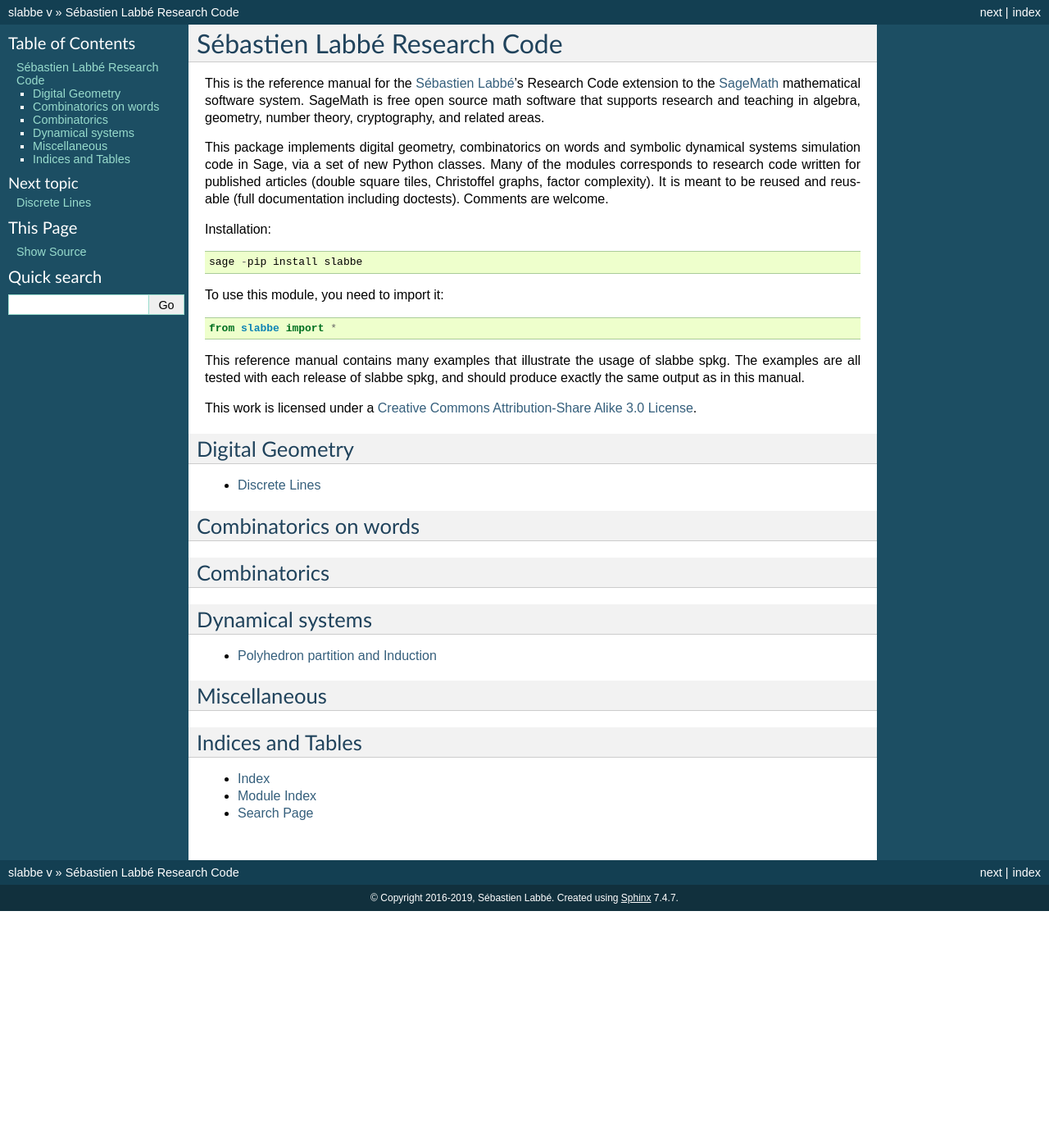
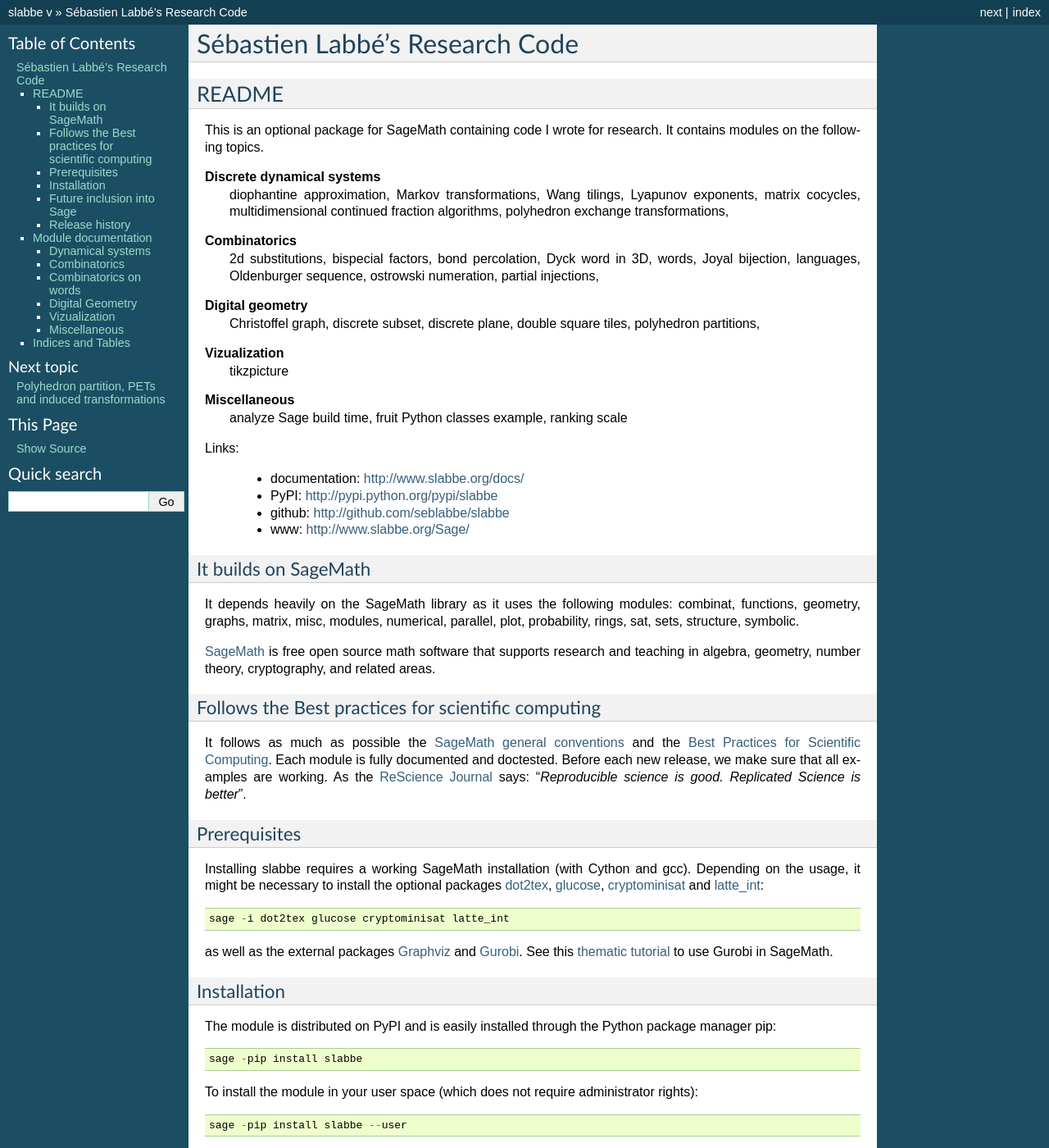
Before and after one commit to seblabbe/slabbe, a Sphinx documentation site: the page built from docs/source/index.rst, in a window 1280 px wide and 1400 px high. Shown: the whole window at 82% size. Built offline with Sphinx 7.4.7, drawn with Linux system fonts in a browser that asks for light colours; formulas are drawn with MathJax 3; pages that are not in the unit, such as notebooks, are missing from menus; the version number could not be read and is left out; some of the changed text lies outside the part shown.

Commit message:
mise a jour README et index.rst de la doc

```diff
--- a/README.rst
+++ b/README.rst
@@ -2,22 +2,25 @@
 Sébastien Labbé's Research Code
 ===============================
 
-This is a optional package for SageMath containing part of my own research
-code. It contains modules on
+README
+======
 
-**Digital geometry**
-  Christoffel graph, discrete subset, discrete plane, double square tiles,
-  polyhedron partitions,
+This is an optional package for SageMath containing code I wrote for research.
+It contains modules on the following topics.
+
+**Discrete dynamical systems**
+  diophantine approximation, Markov transformations, Wang tilings, Lyapunov
+  exponents, matrix cocycles, multidimensional continued fraction algorithms,
+  polyhedron exchange transformations,
 
 **Combinatorics**
   2d substitutions, bispecial factors, bond percolation, Dyck word in 3D,
   words, Joyal bijection, languages, Oldenburger sequence, ostrowski
   numeration, partial injections,
 
-**Discrete dynamical systems**
-  diophantine approximation, Markov transformations, Wang tilings, Lyapunov
-  exponents, matrix cocycles, multidimensional continued fraction algorithms,
-  polyhedron exchange transformations,
+**Digital geometry**
+  Christoffel graph, discrete subset, discrete plane, double square tiles,
+  polyhedron partitions,
 
 **Vizualization**
   tikzpicture
@@ -25,17 +28,75 @@
 **Miscellaneous**
   analyze Sage build time, fruit Python classes example, ranking scale
 
-This package depends heavily on the SageMath__ library as it uses the following
-modules: combinat, functions, geometry, graphs, matrix, misc, modules,
-numerical, parallel, plot, probability, rings, sat, sets, structure, symbolic.
+Links:
+
+ - documentation: http://www.slabbe.org/docs/
+ - PyPI: http://pypi.python.org/pypi/slabbe
+ - github: http://github.com/seblabbe/slabbe
+ - www: http://www.slabbe.org/Sage/
+
+It builds on SageMath
+---------------------
+
+It depends heavily on the SageMath library as it uses the following modules:
+combinat, functions, geometry, graphs, matrix, misc, modules, numerical,
+parallel, plot, probability, rings, sat, sets, structure, symbolic.
+
+SageMath__ is free open source math software that supports research and
+teaching in algebra, geometry, number theory, cryptography, and related areas.
 
 __ http://www.sagemath.org/
 
-Links:
+Follows the Best practices for scientific computing
+---------------------------------------------------
 
- - www: http://www.slabbe.org/Sage/
- - github: http://github.com/seblabbe/slabbe
- - PyPI: http://pypi.python.org/pypi/slabbe
+It follows as much as possible the `SageMath general conventions`__ and the
+`Best Practices for Scientific Computing`__. Each module is fully documented
+and doctested. Before each new release, we make sure that all examples are
+working. As the `ReScience Journal`__ says: "*Reproducible science is good.
+Replicated Science is better*".
+
+__ http://doc.sagemath.org/html/en/developer/coding_basics.html
+__ https://doi.org/10.1371/journal.pbio.1001745
+__ http://rescience.github.io/
+
+Prerequisites
+-------------
+
+Installing slabbe requires a working SageMath installation (with Cython and
+gcc). Depending on the usage, it might be necessary to install the optional
+packages dot2tex__, glucose__, cryptominisat__ and latte_int__::
+
+    sage -i dot2tex glucose cryptominisat latte_int
+
+__ https://dot2tex.readthedocs.io/en/latest/
+__ https://www.labri.fr/perso/lsimon/glucose/
+__ https://www.msoos.org/cryptominisat5/
+__ https://www.math.ucdavis.edu/~latte/
+
+as well as the external packages Graphviz__ and Gurobi__. See this `thematic
+tutorial`__ to use Gurobi in SageMath.
+
+__ https://graphviz.org/
+__ http://www.gurobi.com/
+__ http://doc.sagemath.org/html/en/thematic_tutorials/linear_programming.html#using-cplex-or-gurobi-through-sage
+
+Installation
+------------
+
+The module is distributed on PyPI and is easily installed through the Python
+package manager pip::
+
+    sage -pip install slabbe
+
+To install the module in your user space (which does not require administrator
+rights)::
+
+    sage -pip install slabbe --user
+
+Usage::
+
+    sage: from slabbe import *
 
 Future inclusion into Sage
 --------------------------
@@ -47,83 +108,58 @@
 
 __ https://trac.sagemath.org/
 
-Prerequisites
--------------
-
-Installing slabbe requires a working Sage installation (with Cython and gcc).
-It is also recommanded to install the optional SageMath packages dot2tex,
-glucose, cryptominisat and latte_int as well as the external packages
-Gravphviz and Gurobi.
-
-Installation
-------------
-
-The module is distributed on PyPI and is easily installed through the Python
-package manager pip::
-
-    sage -pip install slabbe
-
-To install the module in your user space (and does not require administrator
-rights)::
-
-    sage -pip install slabbe --user
-
-Usage::
-
-    sage: from slabbe import *
-
 Release history
 ---------------
 
-**Version 0.5 (April 10, 2019)**
+*Version 0.5 (April 10, 2019)*
   Few fixes for the version 2 of "Substitutive structure of Jeandel-Rao
   aperiodic tilings". New additions includes solving Wang tilings problem
   using SAT solvers and a class for Polyhedron exchange transformations.
 
-**Version 0.4.4 (September 28, 2018)**
+*Version 0.4.4 (September 28, 2018)*
   Make ``import slabbe`` work in Sage with Python 3.
 
-**Version 0.4.3 (August 22, 2018)**
+*Version 0.4.3 (August 22, 2018)*
   Few fixes for the publication of "Substitutive structure of Jeandel-Rao
   aperiodic tilings".
 
-**Version 0.4.2 (July 20, 2018)**
+*Version 0.4.2 (July 20, 2018)*
   Few fixes for the version 2 of "A self-similar aperiodic set of 19 Wang
   tiles".
 
-**Version 0.4.1 (February 9, 2018)**
+*Version 0.4.1 (February 9, 2018)*
   Few fixes for the publication of "A self-similar aperiodic set of 19 Wang
   tiles".  New module to solve the Magic hexagon problem.
 
-**Version 0.4 (January 20, 2018)**
+*Version 0.4 (January 20, 2018)*
   Version ``0.4`` includes new modules for Wang tilings, 2d substitutions,
   polyhedron partitions, partial injections, ostrowski numeration and many
   improvements to other modules.
 
-**Version 0.3b2 (December 11, 2016)**
+*Version 0.3b2 (December 11, 2016)*
   Version ``0.3b2`` includes a new module for diophantine approximations,
   random point generation inside polytopes, analyzing sage building time, and
   many improvements to previous modules.
 
-**Version 0.3b1 (June 12, 2016)**
+*Version 0.3b1 (June 12, 2016)*
   Version ``0.3b1`` is now a Python package available in the Python Package
   Index (PyPI). It was migrated from the previous sage optional spkg old-style
   format. It also adds code to deal with bispecial factors, some new methods
   of graphs, substitutions and matrices.
 
-**Version 0.2 (November 25, 2015)**
+*Version 0.2 (November 25, 2015)*
   slabbe-0.2.spkg__ (documentation__) provides modules on multidimensional
   continued fraction algorithms, matrix cocycles, languages and tikzpictures.
 
 __ http://www.slabbe.org/Sage/slabbe-0.2.spkg
 __ http://www.slabbe.org/Sage/slabbe-0.2.pdf
 
-**Version 0.1.1 (June 3, 2015)**
+*Version 0.1.1 (June 3, 2015)*
   slabbe-0.1.1.spkg__ fixes a bug with ``gcd`` import error.
 
 __ http://www.slabbe.org/Sage/slabbe-0.1.1.spkg
 
-**Version 0.1 (August 27, 2014)**
+*Version 0.1 (August 27, 2014)*
   slabbe-0.1.spkg__ (documentation__) contains modules on digital geometry,
   combinatorics on words and more.
 
--- a/docs/source/index.rst
+++ b/docs/source/index.rst
@@ -1,77 +1,19 @@
-=============================
-Sébastien Labbé Research Code
-=============================
+.. include:: ../../README.rst
 
-This is the reference manual for the `Sébastien Labbé
-<http://www.slabbe.org/Sage>`_'s Research Code extension to the `SageMath
-<http://sagemath.org/>`_ mathematical software system. SageMath is free open
-source math software that supports research and teaching in algebra, geometry,
-number theory, cryptography, and related areas.
+Module documentation
+====================
 
-This package implements digital geometry, combinatorics on words and symbolic
-dynamical systems simulation code in Sage, via a set of new Python classes.
-Many of the modules corresponds to research code written for published articles
-(double square tiles, Christoffel graphs, factor complexity).
-It is meant to be reused and reusable (full documentation including doctests).
-Comments are welcome.
-
-Installation::
-
-    sage -pip install slabbe
-
-To use this module, you need to import it::
-
-    from slabbe import *
-
-This reference manual contains many examples that illustrate the usage of
-slabbe spkg. The examples are all tested with each release of slabbe spkg, and
-should produce exactly the same output as in this manual.
+This reference manual contains many examples that illustrate the usage of the
+slabbe package. The examples are all tested at each release and should produce
+exactly the same output as in this manual.
 
 This work is licensed under a `Creative Commons Attribution-Share Alike
 3.0 License`__.
 
 __ https://creativecommons.org/licenses/by-sa/3.0/
 
-Digital Geometry
-================
-
-.. toctree::
-   :maxdepth: 1
-
-   discrete_subset
-   discrete_plane
-   billiard
-   christoffel_graph
-   double_square_tile
-
-Combinatorics on words
-======================
-
-.. toctree::
-   :maxdepth: 1
-
-   kolakoski_word
-   bispecial_extension_type
-   finite_word
-   infinite_word
-   language
-   word_morphisms
-   ostrowski
-
-Combinatorics
-=============
-.. toctree::
-   :maxdepth: 1
-
-   joyal_bijection
-   bond_percolation
-   dyck_3d
-   combinat
-   graph
-   partial_injection
-
 Dynamical systems
-=================
+-----------------
 
 .. toctree::
    :maxdepth: 1
@@ -86,14 +28,60 @@
    substitution_2d
    wang_tiles
 
+Combinatorics
+-------------
+
+.. toctree::
+   :maxdepth: 1
+
+   joyal_bijection
+   bond_percolation
+   dyck_3d
+   combinat
+   graph
+   partial_injection
+
+Combinatorics on words
+----------------------
+
+.. toctree::
+   :maxdepth: 1
+
+   kolakoski_word
+   bispecial_extension_type
+   finite_word
+   infinite_word
+   language
+   word_morphisms
+   ostrowski
+
+Digital Geometry
+----------------
+
+.. toctree::
+   :maxdepth: 1
+
+   discrete_subset
+   discrete_plane
+   billiard
+   christoffel_graph
+   double_square_tile
+
+Vizualization
+-------------
+
+.. toctree::
+   :maxdepth: 1
+
+   tikz_picture
+
 Miscellaneous
-=============
+-------------
 
 .. toctree::
    :maxdepth: 1
 
    analyze_sage_build
-   tikz_picture
    ranking_scale
    fruit
 
--- a/docs/source/polyhedron_partition.rst
+++ b/docs/source/polyhedron_partition.rst
@@ -1,7 +1,7 @@
 .. nodoctest
 
-Polyhedron partition and Induction
-==================================
+Polyhedron partition, PETs and induced transformations
+======================================================
 
 .. automodule:: slabbe.polyhedron_partition
    :members:
```
